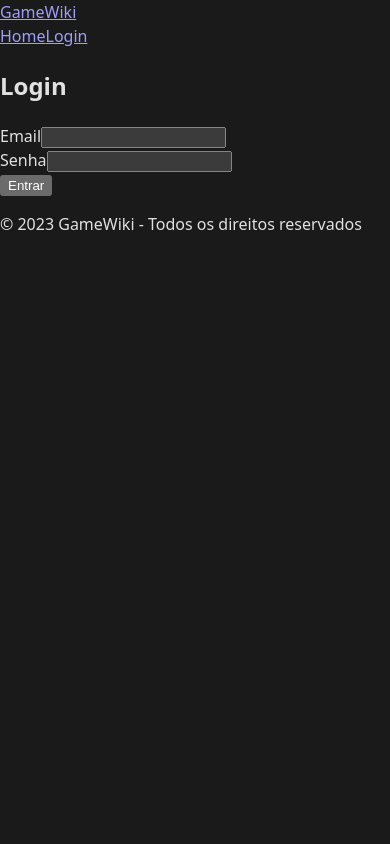
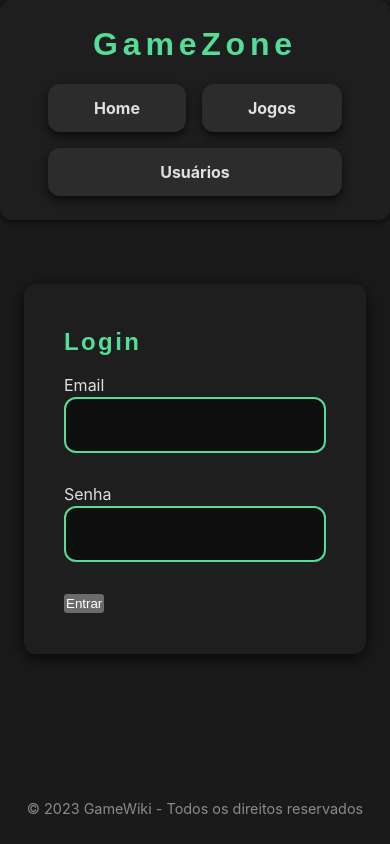
Before and after one commit to brunotesckemartins/ProjetoFront, a React (Vite) app in the folder projeto_final/: page /login in a window 390 px wide. Built offline with nearby package versions, Linux system fonts and the light colour scheme.

Commit message:
navbar css

```diff
--- a/projeto_final/src/App.css
+++ b/projeto_final/src/App.css
@@ -1,12 +1,36 @@
-* {
+:root {
+  --bg: #0f0f0f;
+  --surface: #1e1e1e;
+  --primary: #54dd94;
+  --primary-dark: #3ca774;
+  --secondary: #2c2c2c;
+  --text: #e0e0e0;
+  --text-muted: #888a8f;
+  --radius: 12px;
+  --transition: 0.3s ease;
+  --font-title: 'Orbitron', sans-serif;
+  --font-body: 'Inter', sans-serif;
+  --max-width: 1280px;
+  --gap: 28px;
+}
+
+*,
+*::before,
+*::after {
   margin: 0;
   padding: 0;
   box-sizing: border-box;
+  -webkit-font-smoothing: antialiased;
+  -moz-osx-font-smoothing: grayscale;
 }
 
-body, html, #root {
-  height: 100%;
-  font-family: Arial, sans-serif;
+body {
+  background: linear-gradient(135deg, #0f0f0f, #1a1a1a);
+  color: var(--text);
+  font-family: var(--font-body);
+  min-height: 100vh;
+  line-height: 1.5;
+  overflow-x: hidden;
 }
 
 .app-container {
@@ -15,51 +39,178 @@ body, html, #root {
   min-height: 100vh;
 }
 
-.navbar {
-  background-color: #2c3e50;
-  color: white;
-  padding: 1rem 2rem;
-  display: flex;
-  justify-content: space-between;
-  align-items: center;
+.main-content {
+  flex-grow: 1;
+  max-width: var(--max-width);
+  margin: 0 auto;
+  padding: var(--gap);
 }
 
-.navbar nav a {
-  color: white;
-  text-decoration: none;
-  margin-left: 1rem;
-  transition: text-decoration 0.2s ease;
+/* TITULOS */
+h1, h2, h3 {
+  font-family: var(--font-title);
+  color: var(--primary);
+  letter-spacing: 0.1em;
+  margin-bottom: 0.8rem;
+  user-select: none;
 }
 
-.navbar nav a:hover {
-  text-decoration: underline;
+/* LINKS */
+a {
+  text-decoration: none;
+  color: var(--primary);
+  font-weight: 600;
+  transition: color var(--transition);
+}
+a:hover,
+a:focus {
+  color: var(--primary-dark);
+  outline: none;
 }
 
-.main-content {
-  flex: 1;
-  padding: 2rem;
-  background-color: #ecf0f1;
+/* NAVBAR */
+.navbar {
+  background: var(--surface);
+  padding: 1.25rem 3rem 2rem; /* espaço extra embaixo */
+  border-radius: var(--radius);
+  display: flex;
+  flex-direction: column;
+  align-items: center;
+  margin-bottom: 3rem;
+  box-shadow: 0 2px 8px rgba(0,0,0,0.6);
+  user-select: none;
 }
 
-.footer {
-  background-color: #2c3e50;
-  color: white;
-  text-align: center;
-  padding: 1rem;
+.navbar h1 {
+  font-size: 2rem;
+  color: var(--primary);
+  font-weight: 900;
+  letter-spacing: 0.15em;
+  margin-bottom: 1rem;
+  cursor: default;
 }
 
+/* Menu centralizado abaixo do título */
+.navbar-links {
+  display: flex;
+  gap: 2rem;
+  justify-content: center;
+  width: 100%;
+  max-width: 480px;
+}
+
+.navbar-links a {
+  padding: 12px 24px;
+  border-radius: var(--radius);
+  font-weight: 700;
+  color: var(--text);
+  background: var(--secondary);
+  box-shadow: 0 4px 10px #000a;
+  transition:
+    background-color var(--transition),
+    color var(--transition),
+    transform var(--transition);
+  user-select: none;
+  text-align: center;
+  flex: 1;
+}
+
+.navbar-links a:hover,
+.navbar-links a:focus {
+  background-color: var(--primary);
+  color: #0f0f0f;
+  transform: translateY(-3px);
+}
+
+/* BUTTONS */
+.button {
+  padding: 1rem 3rem;
+  font-family: var(--font-title);
+  font-weight: 900;
+  text-transform: uppercase;
+  color: #0f0f0f;
+  background: linear-gradient(135deg, var(--primary), var(--primary-dark));
+  border-radius: var(--radius);
+  border: none;
+  box-shadow: 0 6px 20px rgba(84, 221, 148, 0.4);
+  cursor: pointer;
+  transition: box-shadow 0.35s ease, transform 0.25s ease;
+  user-select: none;
+}
+.button:hover,
+.button:focus {
+  box-shadow: 0 10px 30px var(--primary);
+  transform: translateY(-4px) scale(1.05);
+  outline: none;
+}
+
+/* CARDS */
+.card {
+  background: var(--surface);
+  border-radius: var(--radius);
+  padding: 2.5rem;
+  margin-bottom: 3rem;
+  box-shadow: 0 4px 16px rgba(0,0,0,0.75);
+  transition: box-shadow var(--transition), transform var(--transition);
+  user-select: none;
+}
+.card:hover {
+  box-shadow: 0 8px 28px var(--primary);
+  transform: translateY(-6px);
+}
+
+/* INPUTS E TEXTAREA */
+input,
+textarea {
+  width: 100%;
+  padding: 1rem 1.25rem;
+  font-family: var(--font-body);
+  font-size: 1rem;
+  border-radius: var(--radius);
+  border: 2px solid var(--primary);
+  background-color: var(--bg);
+  color: var(--text);
+  transition: border-color var(--transition), box-shadow var(--transition);
+  outline-offset: 3px;
+  margin-bottom: 1.8rem;
+  user-select: text;
+}
+input::placeholder,
+textarea::placeholder {
+  color: var(--text-muted);
+  font-style: italic;
+}
+input:focus,
+textarea:focus {
+  border-color: var(--primary-dark);
+  box-shadow: 0 0 12px var(--primary-dark);
+  outline: none;
+}
+
+/* FOOTER */
+footer {
+  text-align: center;
+  padding: 1.5rem 0;
+  color: var(--text-muted);
+  font-size: 0.9rem;
+  user-select: none;
+}
+
+/* RESPONSIVIDADE */
 @media (max-width: 768px) {
   .navbar {
-    flex-direction: column;
-    align-items: flex-start;
+    padding-bottom: 1.5rem;
   }
-
-  .navbar nav {
-    margin-top: 0.5rem;
+  .navbar-links {
+    max-width: 100%;
+    gap: 1rem;
+    flex-wrap: wrap;
   }
-
-  .navbar nav a {
-    display: block;
-    margin: 0.5rem 0;
+  .navbar-links a {
+    flex: unset;
+    flex-grow: 1;
+  }
+  .main-content {
+    padding: 1rem 1.5rem;
   }
 }
--- a/projeto_final/src/App.jsx
+++ b/projeto_final/src/App.jsx
@@ -1,13 +1,13 @@
 import { BrowserRouter as Router } from 'react-router-dom'
 import AppRoutes from './routes'
 import { AuthProvider } from './services/auth'
-import Navbar from './components/Navbar'
+import Navbar from './components/Navbar';
 import Footer from './components/Footer'
-import './index.css'
+import './App.css'
 
 function App() {
   return (
-    <div className="app-container"> {/* Container adicional */}
+    <div className="app-container"> {}
       <AuthProvider>
         <Router>
           <Navbar />
@@ -21,4 +21,4 @@ function App() {
   )
 }
 
-export default App
+export default App;
--- a/projeto_final/src/components/Navbar.jsx
+++ b/projeto_final/src/components/Navbar.jsx
@@ -6,25 +6,13 @@ export default function Navbar() {
   const { user, logout } = useAuth()
 
   return (
-    <nav className="navbar navbar-expand-lg navbar-dark bg-dark">
-      <div className="container">
-        <Link className="navbar-brand" to="/">GameWiki</Link>
-        <div className="navbar-nav">
-          <Link className="nav-link" to="/">Home</Link>
-          {user && <Link className="nav-link" to="/games">Jogos</Link>}
-          {user?.role === 'admin' && <Link className="nav-link" to="/users">Usuários</Link>}
-          {user
-            ? <button
-                className="btn btn-outline-light"
-                onClick={logout}
-                aria-label="Sair"
-              >
-                Sair
-              </button>
-            : <Link className="nav-link" to="/login">Login</Link>
-          }
-        </div>
-      </div>
+    <nav className="navbar">
+      <h1>GameZone</h1>
+      <nav className="navbar-links">
+        <Link to="/">Home</Link>
+        <Link to="/games">Jogos</Link>
+        <Link to="/users">Usuários</Link>
+      </nav>
     </nav>
   )
 }
--- a/projeto_final/src/pages/Home.css
+++ /dev/null
@@ -1,44 +0,0 @@
-.home-container {
-  display: flex;
-  flex-direction: column;
-  align-items: center;
-  padding: 2rem;
-  min-height: 100vh;
-  background-color: #1a1a1a;
-  color: #f0f0f0;
-  font-family: 'Segoe UI', Tahoma, Geneva, Verdana, sans-serif;
-}
-
-.home-title {
-  font-size: 3rem;
-  font-weight: bold;
-  margin-bottom: 1rem;
-  color: #00ffe1;
-}
-
-.home-subtitle {
-  font-size: 1.2rem;
-  margin-bottom: 2rem;
-  color: #cccccc;
-}
-
-.home-section {
-  margin-bottom: 1.5rem;
-  text-align: center;
-}
-
-.home-section h2 {
-  color: #ffffff;
-  font-size: 1.5rem;
-  margin-bottom: 0.5rem;
-}
-
-.home-footer {
-  margin-top: auto;
-  padding: 1rem;
-  font-size: 0.9rem;
-  color: #888;
-  border-top: 1px solid #333;
-  width: 100%;
-  text-align: center;
-}
--- a/projeto_final/src/pages/HomePage.jsx
+++ b/projeto_final/src/pages/HomePage.jsx
@@ -1,6 +1,6 @@
 
 import React from 'react'
-import './Home.css'
+
 
 export default function Home() {
   return (
```
